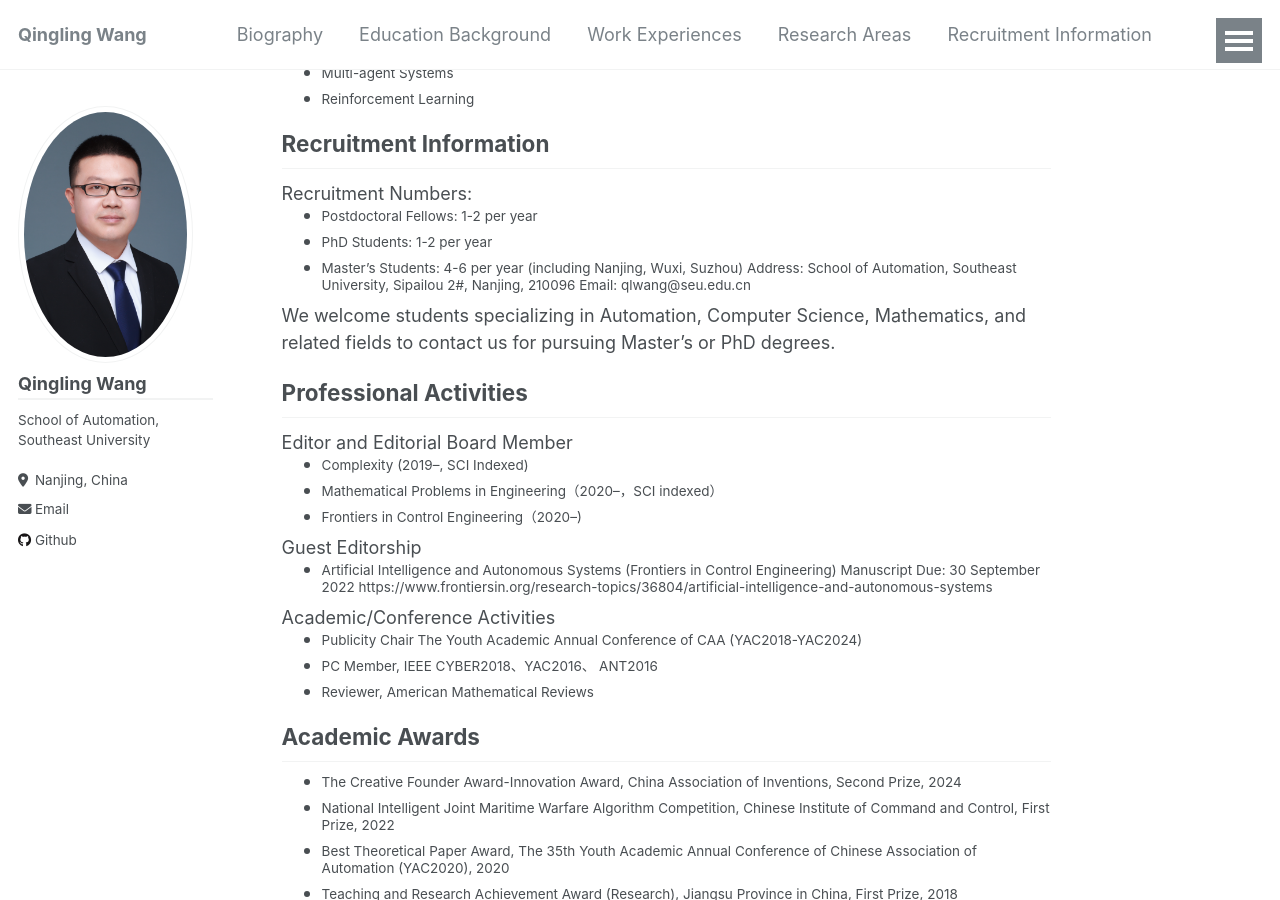
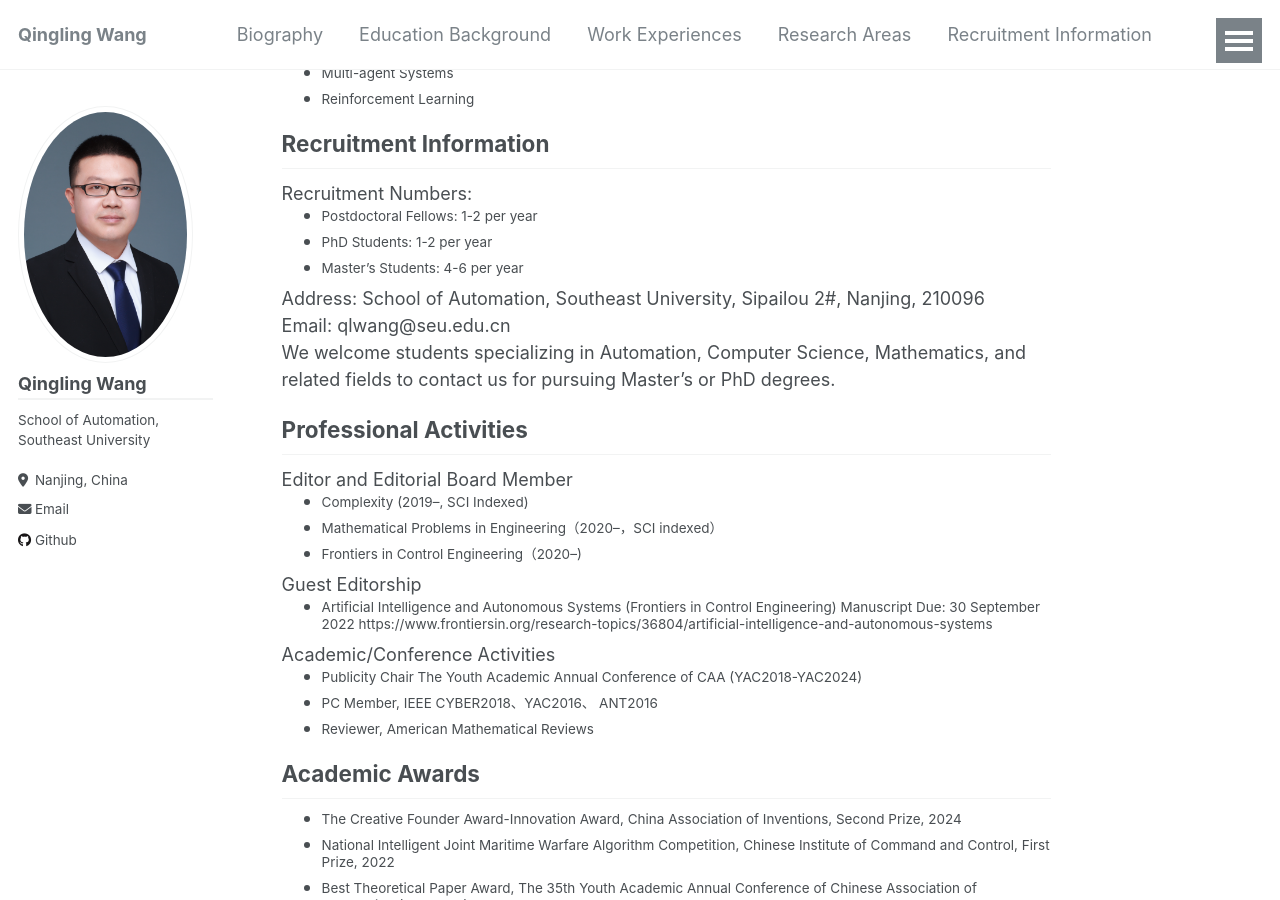
Before and after one commit to qinglingwang/qinglingwang.github.io, a Jekyll site: the page built from _pages/about.md, in a window 1280 px wide and 900 px high, scrolled down 846 px. Built offline with Jekyll 4.4.1, drawn with Linux system fonts in a browser that asks for light colours.

Commit message:
Update about.md

```diff
--- a/_pages/about.md
+++ b/_pages/about.md
@@ -65,8 +65,10 @@ Recruitment Numbers:
 
 * <small>Postdoctoral Fellows: 1-2 per year
 * <small>PhD Students: 1-2 per year
-* <small>Master’s Students: 4-6 per year (including Nanjing, Wuxi, Suzhou)
+* <small>Master’s Students: 4-6 per year
+
 Address: School of Automation, Southeast University, Sipailou 2#, Nanjing, 210096
+
 Email: qlwang@seu.edu.cn
 
 We welcome students specializing in Automation, Computer Science, Mathematics, and related fields to contact us for pursuing Master's or PhD degrees.
```
